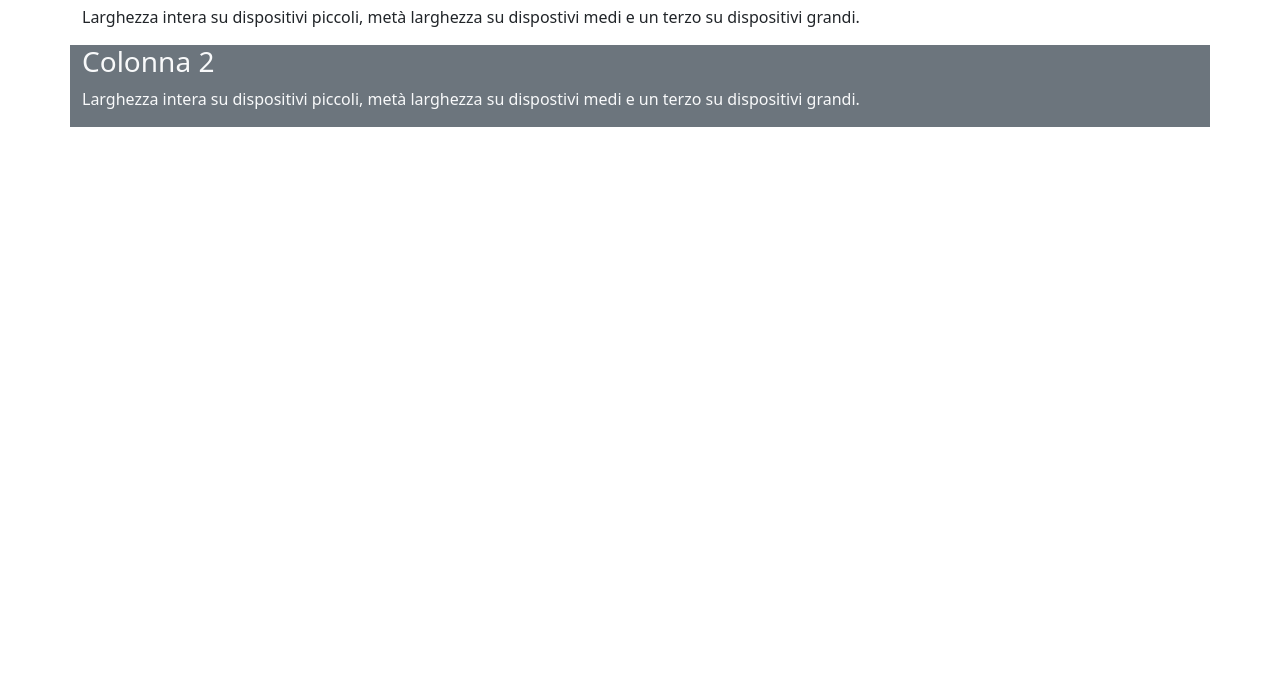
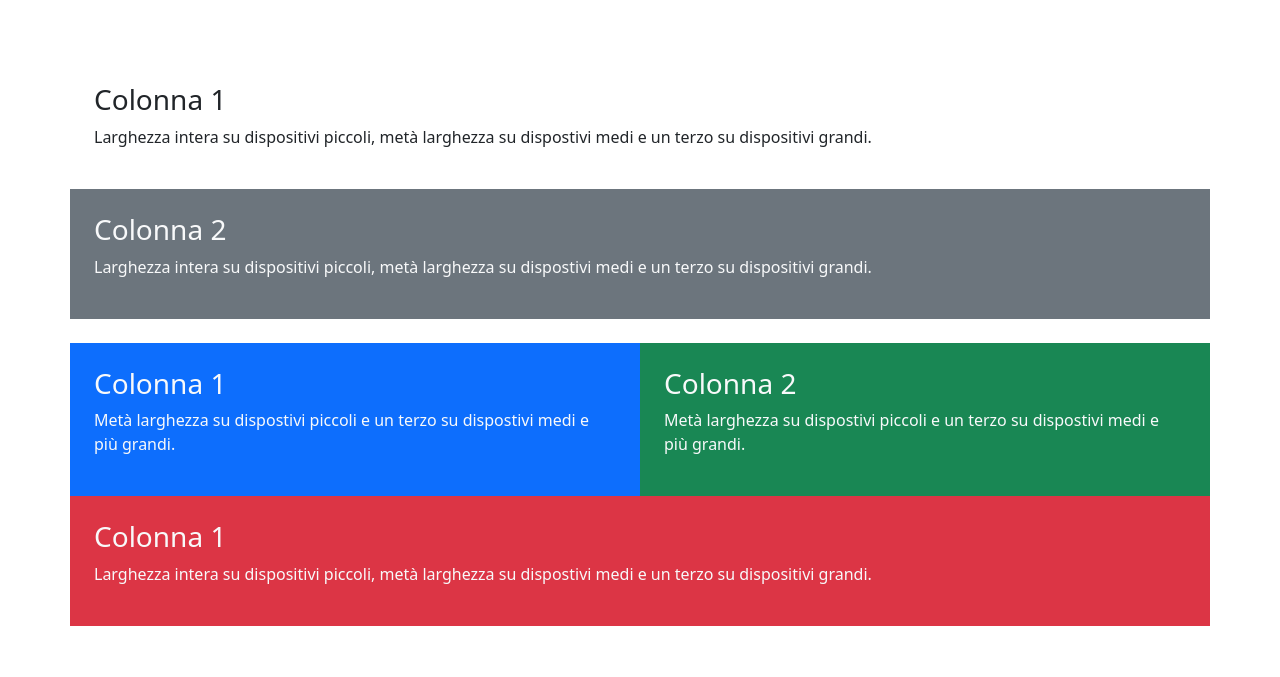
Before and after one commit to omarseddati16/htmlcss-bootstrap-layout, a plain HTML site: page index.html in a window 1280 px wide. Shown: the part 123-800 px from the top of the page. Drawn offline with nearby package versions, Linux system fonts and the light colour scheme.

Commit message:
[main] fine

```diff
--- a/index.html
+++ b/index.html
@@ -12,20 +12,24 @@
 
 <body>
 
+  <!-- Header -->
   <header>
     <div class="container text-center">
       <div class="row">
-        <div class="col-12">
+        <div class="col-12 p-5">
           <h2>Bootstrap 5 Responsive Grid</h2>
           <p class="text-secondary">Layout a griglia con diversi breakpoint (sm.md.lg)</p>
         </div>
       </div>
     </div>
   </header>
+  <!-- Header fine -->
+  <!-- Main -->
   <main>
+    <!-- container a due iniziale -->
     <div class="container ">
       <div class="row">
-        <div class="col-11">
+        <div class="col-11 p-4">
           <h3>Colonna 1</h3>
           <p>Larghezza intera su dispositivi piccoli, metà larghezza su dispostivi medi e un terzo su dispositivi
             grandi.</p>
@@ -34,8 +38,31 @@
     </div>
     <div class="container bg-secondary text-light">
       <div class="row">
-        <div class="col-11">
+        <div class="col-11 p-4">
           <h3>Colonna 2</h3>
+          <p>Larghezza intera su dispositivi piccoli, metà larghezza su dispostivi medi e un terzo su dispositivi
+            grandi.</p>
+        </div>
+      </div>
+    </div>
+    <!-- container a due fine -->
+    <!-- container a tre iniziale -->
+    <div class="container mt-4">
+      <div class="row">
+        <div class="col-6 bg-primary text-light p-4">
+          <h3>Colonna 1</h3>
+          <p>Metà larghezza su dispostivi piccoli e un terzo su dispostivi medi e più grandi.</p>
+        </div>
+        <div class="col-6 bg-success text-light p-4">
+          <h3>Colonna 2</h3>
+          <p>Metà larghezza su dispostivi piccoli e un terzo su dispostivi medi e più grandi.</p>
+        </div>
+      </div>
+    </div>
+    <div class="container ">
+      <div class="row">
+        <div class="col-12 bg-danger text-light p-4">
+          <h3>Colonna 1</h3>
           <p>Larghezza intera su dispositivi piccoli, metà larghezza su dispostivi medi e un terzo su dispositivi
             grandi.</p>
         </div>
```
